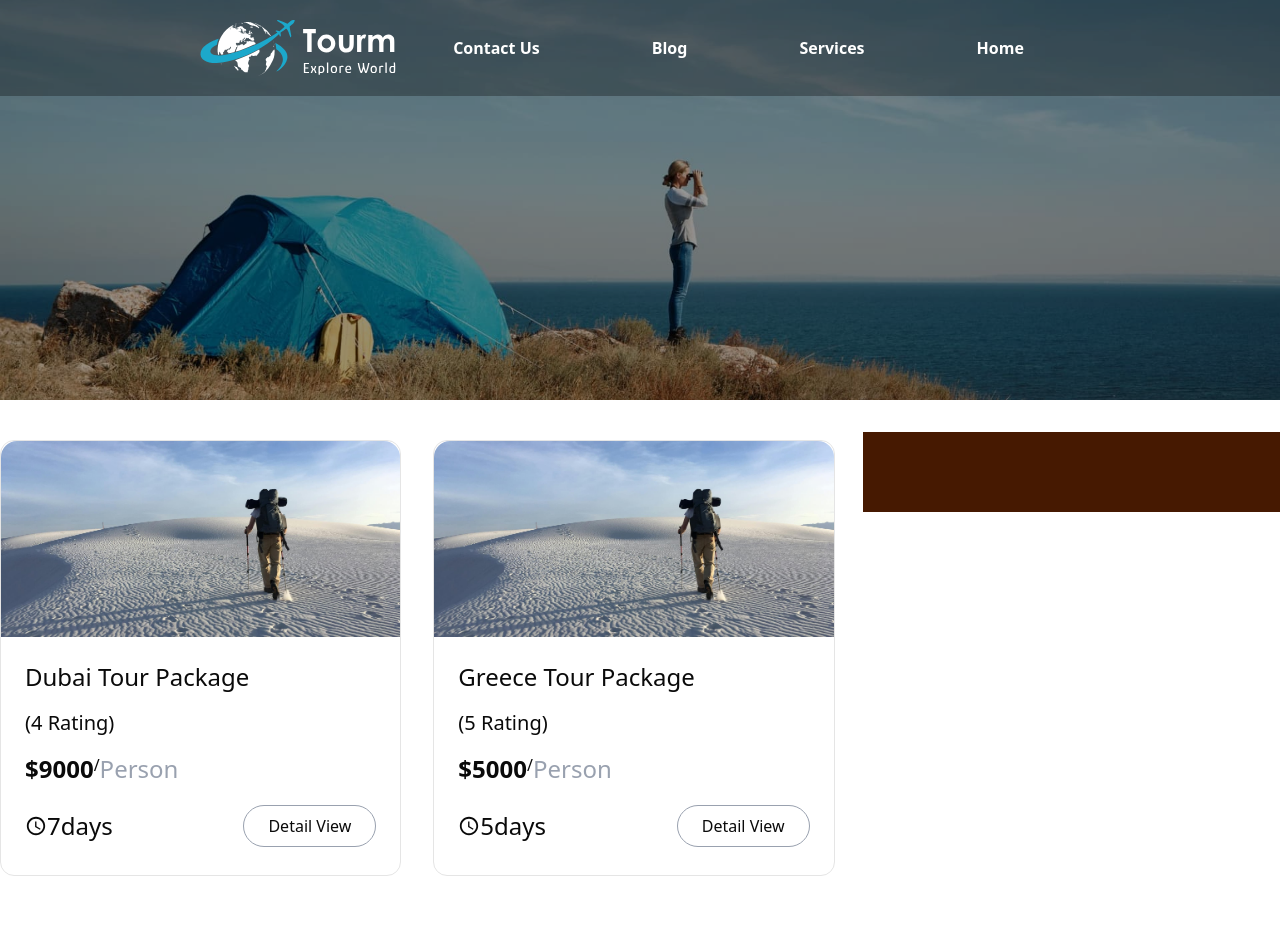
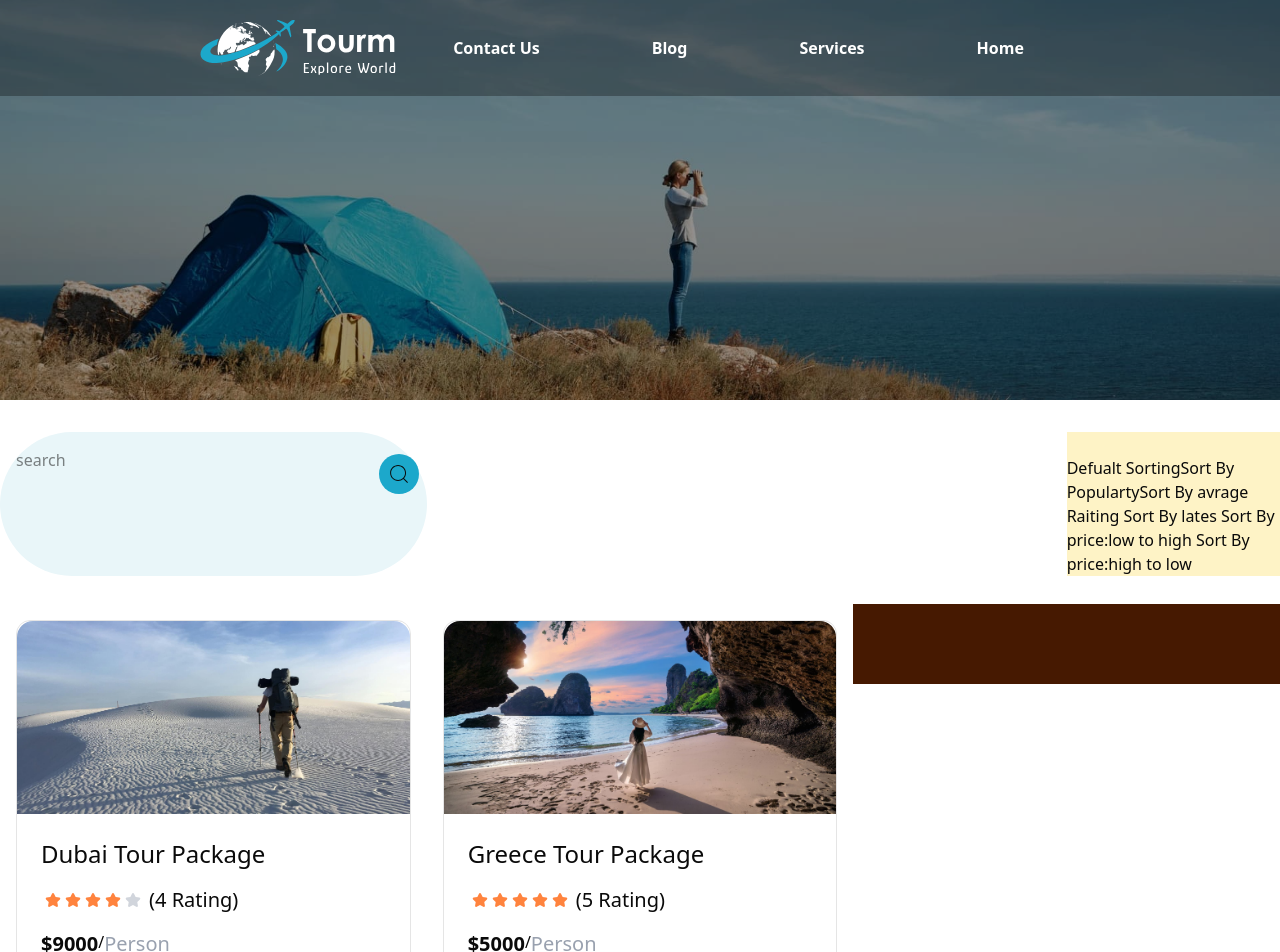
Before and after one commit to javadboroji/booking, a Next.js app: page /filter in a window 1280 px wide. Shown: the top 952 px of the page. Before the commit the page ends 884 px from the top, so only its background shows below. Built offline with nearby package versions, Linux system fonts and the light colour scheme.

Commit message:
[update] : Filter page

```diff
--- /dev/null
+++ b/app/Data/sortFilter.ts
@@ -0,0 +1,32 @@
+export  const sortFilter =[
+    {
+        id:'1' ,
+        name:'defualt' ,
+        title:'Defualt Sorting'
+    },
+    {
+        id:'2' ,
+        name:'popular' ,
+        title:'Sort By Popularty'
+    },
+    {
+        id:'3' ,
+        name:'avrage' ,
+        title:'Sort By avrage Raiting   '
+    },
+    {
+        id:'4' ,
+        name:'lates' ,
+        title:'Sort By lates    '
+    },
+    {
+        id:'5' ,
+        name:'low' ,
+        title:'Sort By price:low to high '
+    },
+    {
+        id:'6' ,
+        name:'high' ,
+        title:'Sort By price:high to low '
+    }
+]
--- /dev/null
+++ b/app/filter/components/SearchInFilter/SearchInFilter.tsx
@@ -0,0 +1,15 @@
+import React from 'react'
+import { CiSearch } from "react-icons/ci";
+
+function SearchInFilter() {
+  return (
+    <div className='basis-4/12 bg-[#E9F6F9] rounded-full relative'>
+        <input placeholder='search' className='bg-transparent p-4 w-[80%]' />
+        <button className='absolute right-2 top-[15%] hover:cursor-pointer bg-[#1CA8CB] p-2 rounded-full'>
+            <CiSearch size={24}/>
+        </button>
+    </div>
+  )
+}
+
+export default SearchInFilter
--- a/app/filter/components/SearchResult/SearchResult.tsx
+++ b/app/filter/components/SearchResult/SearchResult.tsx
@@ -1,9 +1,14 @@
 import Card, { ICardProps } from '@/components/custom/Card/Card'
 import React from 'react'
 import image from "@/public/hero_bg_3_4.jpg"
+import image2 from "@/public/hero_bg_3_3.jpg"
+import image3 from "@/public/hero_bg_3_5.jpg"
+import image4 from "@/public/hero_bg_3_1.jpg"
+import image5 from "@/public/hero_bg_3_2.jpg"
 function SearchResult() {
     const result=[
         {
+            id:"c-1",
             duration:"7days" ,
             price:9000,
             rating:4,
@@ -12,18 +17,46 @@ function SearchResult() {
             image:image as unknown as string
         },
         {
+            id:"c-2",
             duration:"5days" ,
             price:5000,
             rating:5,
             title:"Greece Tour Package" ,
             type:"Person",
-            image:image as unknown as string
+            image:image2 as unknown as string
+        },
+        {
+            id:"c-3",
+            duration:"5days" ,
+            price:5000,
+            rating:5,
+            title:"Greece Tour Package" ,
+            type:"Person",
+            image:image3 as unknown as string
+        },
+        {
+            id:"c-4",
+            duration:"5days" ,
+            price:5000,
+            rating:5,
+            title:"Greece Tour Package" ,
+            type:"Person",
+            image:image4 as unknown as string
+        },
+        {
+            id:"c-5",
+            duration:"5days" ,
+            price:5000,
+            rating:5,
+            title:"Greece Tour Package" ,
+            type:"Person",
+            image:image5 as unknown as string
         },
     ]
   return (
-    <div className='flex gap-8'>
+    <div className='flex flex-wrap '>
         {result?.map((item )=>{
-            return <div className='basis-6/12'><Card  cardInfo={item}/></div>
+            return <div key={item.id} className='basis-6/12'><Card  cardInfo={item}/></div>
         })}
     </div>
   )
--- /dev/null
+++ b/app/filter/components/SortFilter/Sort.tsx
@@ -0,0 +1,18 @@
+"use client"
+import { sortFilter } from '@/app/Data/sortFilter'
+import React, { useState } from 'react'
+function Sort() {
+const [sort, setSort] = useState("1")
+  return (
+    <div className='basis-2/12 bg-amber-100'>
+        <button>   </button>
+        <div >
+            {sortFilter.map(item=>{
+                return <span>{item.title}</span>
+            })}
+            </div>
+    </div>
+  )
+}
+
+export default Sort
--- a/app/filter/page.tsx
+++ b/app/filter/page.tsx
@@ -1,20 +1,31 @@
-import React from 'react'
-import PagesBanner from './components/PagesBanner/PagesBanner'
-import WithFilterClientWrapper from './hook/WrapFilter'
-import SearchResult from './components/SearchResult/SearchResult';
+import React from "react";
+import PagesBanner from "./components/PagesBanner/PagesBanner";
+import WithFilterClientWrapper from "./hook/WrapFilter";
+import SearchResult from "./components/SearchResult/SearchResult";
+import SearchInFilter from "./components/SearchInFilter/SearchInFilter";
+import Sort from "./components/SortFilter/Sort";
 
-function page({params}:{params:{slug:string}}) {
-  console.log(params.slug ,'************');
-
+function page({ params }: { params: { slug: string } }) {
   return (
     <>
-        <PagesBanner  />
-        <div className='flex container gap-7     mx-auto my-8'>
-          <div className='basis-8/12  h-[10dvh]'> <SearchResult/> </div>
-          <div className='basis-4/12 bg-amber-950 h-[10dvh] '></div>
+      <PagesBanner />
+      <div className="flex flex-col  container gap-7     mx-auto my-8">
+        <div className="flex justify-between ">
+          <SearchInFilter />
+
+          <Sort/>
         </div>
+
+        <div className="flex">
+          <div className="basis-8/12  h-[10dvh]">
+            {" "}
+            <SearchResult />{" "}
+          </div>
+          <div className="basis-4/12 bg-amber-950 h-[10dvh] "></div>
+        </div>
+      </div>
     </>
-  )
+  );
 }
 
-export default page
+export default page;
--- a/components/custom/Card/Card.tsx
+++ b/components/custom/Card/Card.tsx
@@ -14,8 +14,11 @@ export interface ICardProps {
 }
 
 const Card: React.FC<ICardProps> = ({ cardInfo }) => {
+    const ratingStar = Array.from(Array(cardInfo.rating).keys());
+    const unRating = 5 - ratingStar.length;
+    const unRatingStar = Array.from(Array(unRating).keys());
   return (
-    <div className="group/main flex flex-col rounded-xl border-[1px] my-2 hover:shadow-2xl transition-transform duration-600 hover:-translate-y-2">
+    <div className="group/main flex flex-col rounded-xl border-[1px] m-4 hover:shadow-2xl transition-transform duration-600 hover:-translate-y-2">
       <div className="relative overflow-hidden rounded-t-2xl">
         <Image src={cardInfo.image} alt={cardInfo.title} className="transition-transform duration-600 group-hover/main:scale-125" />
       </div>
@@ -24,16 +27,49 @@ const Card: React.FC<ICardProps> = ({ cardInfo }) => {
           {cardInfo.title}
         </span>
 
-        <span className="text-xl py-2 ">({cardInfo.rating} Rating)</span>
+        <div className="text-xl py-2 flex items-center">
+            <div className="flex">
+            {ratingStar?.map((i) => {
+          return (
+            <svg
+              key={`ratingStar-${i}`}
+              className="w-4 h-4 text-[#FF833E] ms-1"
+              aria-hidden="true"
+              xmlns="http://www.w3.org/2000/svg"
+              fill="currentColor"
+              viewBox="0 0 22 20"
+            >
+              <path d="M20.924 7.625a1.523 1.523 0 0 0-1.238-1.044l-5.051-.734-2.259-4.577a1.534 1.534 0 0 0-2.752 0L7.365 5.847l-5.051.734A1.535 1.535 0 0 0 1.463 9.2l3.656 3.563-.863 5.031a1.532 1.532 0 0 0 2.226 1.616L11 17.033l4.518 2.375a1.534 1.534 0 0 0 2.226-1.617l-.863-5.03L20.537 9.2a1.523 1.523 0 0 0 .387-1.575Z" />
+            </svg>
+          );
+        })}
+
+        {unRatingStar?.map((i) => {
+          return (
+            <svg
+              key={i}
+              className="w-4 h-4 ms-1 text-gray-300 dark:text-gray-500"
+              aria-hidden="true"
+              xmlns="http://www.w3.org/2000/svg"
+              fill="currentColor"
+              viewBox="0 0 22 20"
+            >
+              <path d="M20.924 7.625a1.523 1.523 0 0 0-1.238-1.044l-5.051-.734-2.259-4.577a1.534 1.534 0 0 0-2.752 0L7.365 5.847l-5.051.734A1.535 1.535 0 0 0 1.463 9.2l3.656 3.563-.863 5.031a1.532 1.532 0 0 0 2.226 1.616L11 17.033l4.518 2.375a1.534 1.534 0 0 0 2.226-1.617l-.863-5.03L20.537 9.2a1.523 1.523 0 0 0 .387-1.575Z" />
+            </svg>
+          );
+        })}
+            </div>
+           <span className="px-2"> ({cardInfo.rating} Rating)</span>
+            </div>
         <div className="flex py-2">
-          <span className="text-2xl font-bold">${cardInfo.price}</span> /
-          <span className="text-2xl text-gray-400">{cardInfo.type}</span>
+          <span className="text-xl font-bold">${cardInfo.price}</span> /
+          <span className="text-xl text-gray-400">{cardInfo.type}</span>
         </div>
         <div className="flex justify-between py-3">
         <div className="flex items-center">
 
-        <MdOutlineWatchLater size={22}/>
-        <span className="text-2xl ">{cardInfo.duration}</span>
+        <MdOutlineWatchLater size={22} color="#113D48"/>
+        <span className="text-xl text-[#113D48]">{cardInfo.duration}</span>
         </div>
 
           <button
```
